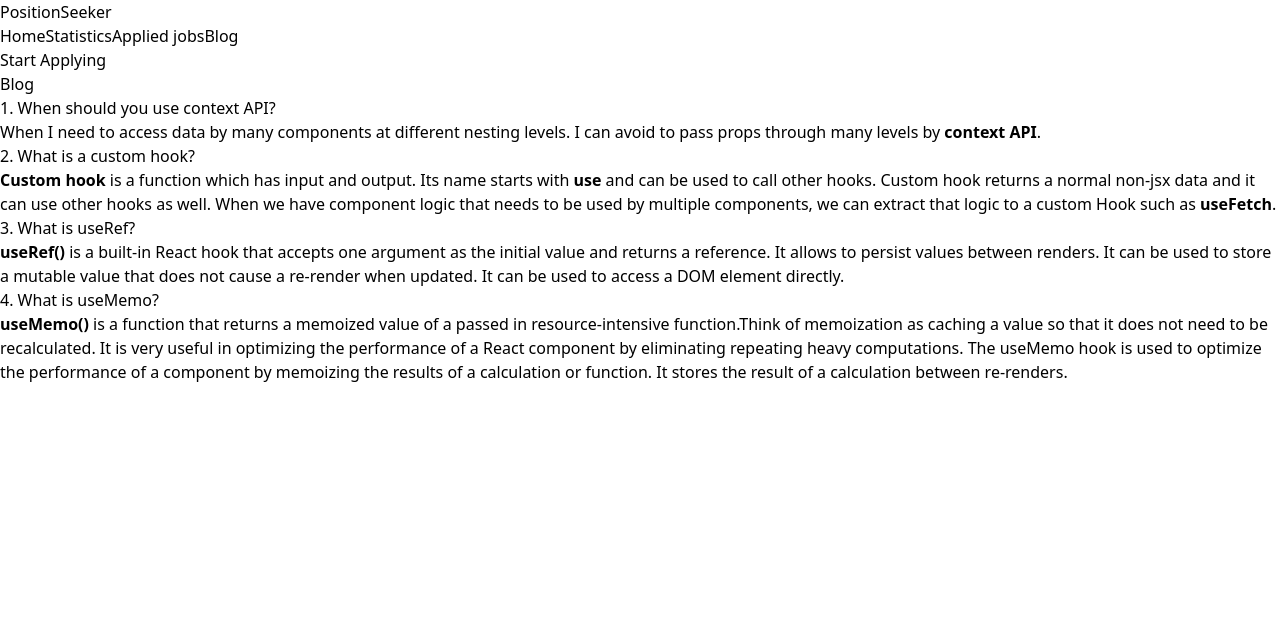
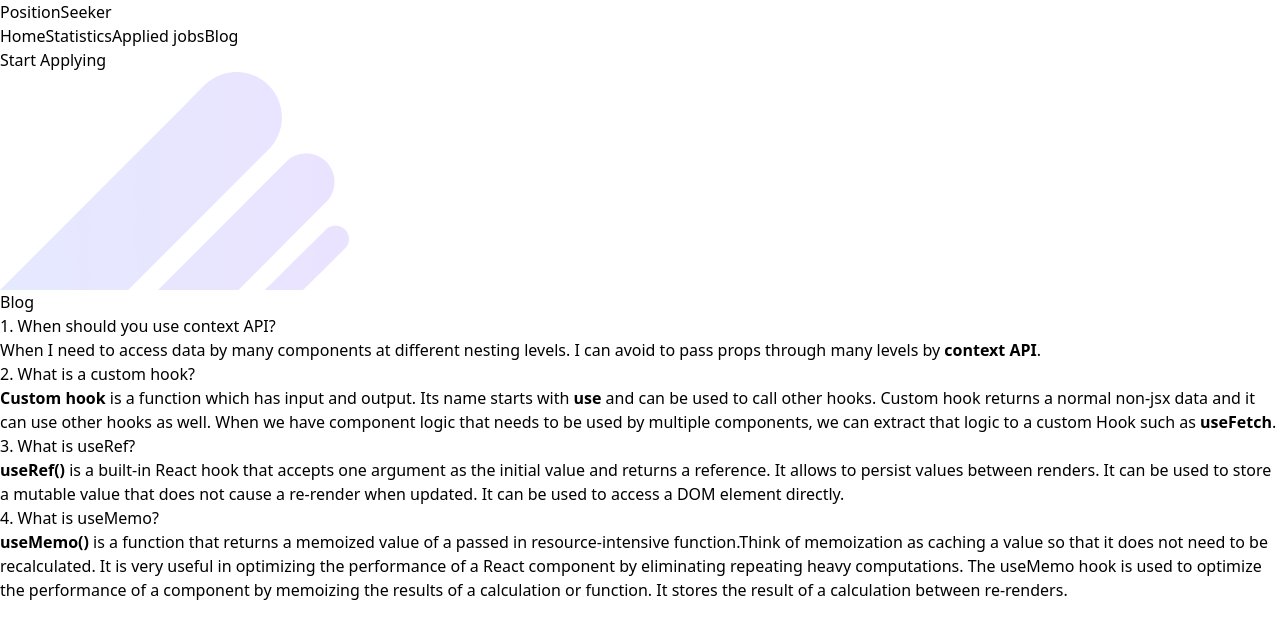
Before and after one commit to HabibaSabrina/career-hub, a React (Vite) app: page /blog in a window 1280 px wide. Shown: the top 638 px of the page. Built offline with nearby package versions, Linux system fonts and the light colour scheme.

Commit message:
section banner is fixed

```diff
--- a/src/components/AppliedJobs/AppliedJobs.jsx
+++ b/src/components/AppliedJobs/AppliedJobs.jsx
@@ -3,6 +3,7 @@ import { getStoredCart } from '../../utilities/fakeDb';
 import { useLoaderData } from 'react-router-dom';
 import AppliedJobsDetails from '../AppliedJobsDetails/AppliedJobsDetails';
 import { ChevronDownIcon, ChevronUpIcon } from '@heroicons/react/24/outline'
+import SectionBanner from '../Banner/SectionBanner';
 
 
 const AppliedJobs = () => {
@@ -18,8 +19,10 @@ const AppliedJobs = () => {
     }
     return (
         <div>
-            <h1 className='bg-gray-50 text-center p-20 text-3xl font-bold'>List of Applied Jobs</h1>
-           <div className=' absolute mt-20 right-0 mx-56 bg-gray-50'>
+            <SectionBanner></SectionBanner>
+            <h1 className=' text-center -mt-40 text-3xl font-bold'>List of Applied Jobs</h1>
+
+           <div className=' absolute mt-56 right-0 mx-56 bg-gray-50'>
            <button onClick={() => setOpen(!open)} className=' p-3  w-28 flex justify-between items-center border-2 border-gray-400'>Filter By<span>
                     {
                         open === true ? <ChevronDownIcon className="h-5 w-5" /> : <ChevronUpIcon className="h-5 w-5" />
@@ -36,7 +39,7 @@ const AppliedJobs = () => {
                     )}
             </div>
            </div>
-            <div className='flex flex-col gap-5 md:mx-56 mx-5 mt-44'>
+            <div className='flex flex-col gap-5 md:mx-56 mx-5 mt-80'>
                 {
                     filter.map(appliedJob => <AppliedJobsDetails key={appliedJob.id} appliedJob={appliedJob}></AppliedJobsDetails>)
                 }
--- /dev/null
+++ b/src/components/Banner/SectionBanner.jsx
@@ -0,0 +1,13 @@
+import React from 'react';
+
+const SectionBanner = () => {
+    return (
+        <div>
+            <div className='bg-gray-50 bg'>
+            <img src="/Vector.png" alt="" />
+            </div>
+        </div>
+    );
+};
+
+export default SectionBanner;
--- a/src/components/Blog/Blog.jsx
+++ b/src/components/Blog/Blog.jsx
@@ -1,10 +1,12 @@
 import React from 'react';
+import SectionBanner from '../Banner/SectionBanner';
 
 const Blog = () => {
     return (
         <div>
-            <h1 className='bg-gray-50 text-center p-20 text-3xl font-bold'>Blog</h1>
-            <div className='md:mx-64 mx-5 leading-7 my-20'>
+            <SectionBanner></SectionBanner>
+            <h1 className=' text-center -mt-40 text-3xl font-bold'>Blog</h1>
+            <div className='md:mx-64 mx-5 leading-7 mt-56'>
                 <p className='text-2xl font-bold mt-5 mb-3'><span className='text-violet-600'>1.</span> When should you use context API?</p>
                 <p className='ml-8'>When I need to access data by many components at different nesting levels. I can avoid to pass props through many levels by <b>context API</b>.</p>
                 <p className='text-2xl font-bold mt-5 mb-3'><span className='text-violet-600'>2.</span> What is a custom hook?</p>
--- a/src/components/JobDetail/JobDetails.jsx
+++ b/src/components/JobDetail/JobDetails.jsx
@@ -2,7 +2,7 @@ import React from 'react';
 import { useLoaderData, useParams } from 'react-router-dom';
 import { MapPinIcon, CurrencyDollarIcon, CalendarDaysIcon, PhoneIcon, EnvelopeIcon } from '@heroicons/react/24/outline'
 import { addToDb } from '../../utilities/fakeDb';
-import SectionBanner from '../sectionBanner/sectionBanner';
+import SectionBanner from '../Banner/SectionBanner';
 
 const JobDetails = () => {
     const jobsData= useLoaderData()
@@ -16,9 +16,9 @@ const JobDetails = () => {
 
     return (
         <div>
-
-            <h1 className='bg-gray-50 text-center p-24 text-3xl font-bold'>Job Details</h1>
-            <div className='grid md:grid-cols-3 my-20 md:mx-44 mx-5 gap-5'>
+            <SectionBanner></SectionBanner>
+            <h1 className=' text-center -mt-40 text-3xl font-bold'>List of Job Details</h1>
+            <div className='grid md:grid-cols-3 mt-56 md:mx-44 mx-5 gap-5'>
                 <div className='leading-7 col-span-2'>
                     <p className='mb-5'><span className='font-semibold'>Job Description:</span> <span className='text-gray-500'>{description}</span></p>
                     <p className='mb-5'><span className='font-semibold'>Job Responsibility:</span> <span className='text-gray-500'>{responsibility}</span></p>
--- a/src/components/SectionBanner/SectionBanner.jsx
+++ /dev/null
@@ -1,12 +0,0 @@
-import React from 'react';
-
-const SectionBanner = () => {
-    return (
-        <div className=' bg-gray-50 '>
-            <img className='absolute top-36' src="/Vector.png" alt="" />
-            <img className=' absolute overflow-clip right-0 top-0' src="/Vector-1.png" alt="" />
-        </div>
-    );
-};
-
-export default SectionBanner;
--- a/src/components/Statistics/Statistics.jsx
+++ b/src/components/Statistics/Statistics.jsx
@@ -1,5 +1,6 @@
 import React from 'react';
 import { PieChart, Pie, AreaChart, Area, XAxis, YAxis, CartesianGrid, Sector, Cell, ResponsiveContainer, Tooltip } from 'recharts';
+import SectionBanner from '../Banner/SectionBanner';
 const Statistics = () => {
     const marksData = [
         { name: 'Assignment 1', value: 60 },
@@ -14,8 +15,9 @@ const Statistics = () => {
 
     return (
         <div>
-            <h1 className='bg-gray-50 text-center p-20 text-3xl font-bold'>Assignment Marks Statistics</h1>
-            <div className='md:flex justify-center gap-40 my-20'>
+            <SectionBanner></SectionBanner>
+            <h1 className=' text-center -mt-40 text-3xl font-bold'>List of Assignment Marks Statistics</h1>
+            <div className='md:flex justify-center gap-40 mt-48'>
                 <div>
                     <h1 className='text-3xl font-bold text-center my-10'>Pie Chart</h1>
                 <PieChart width={600} height={600} className='mx-auto'>
```
